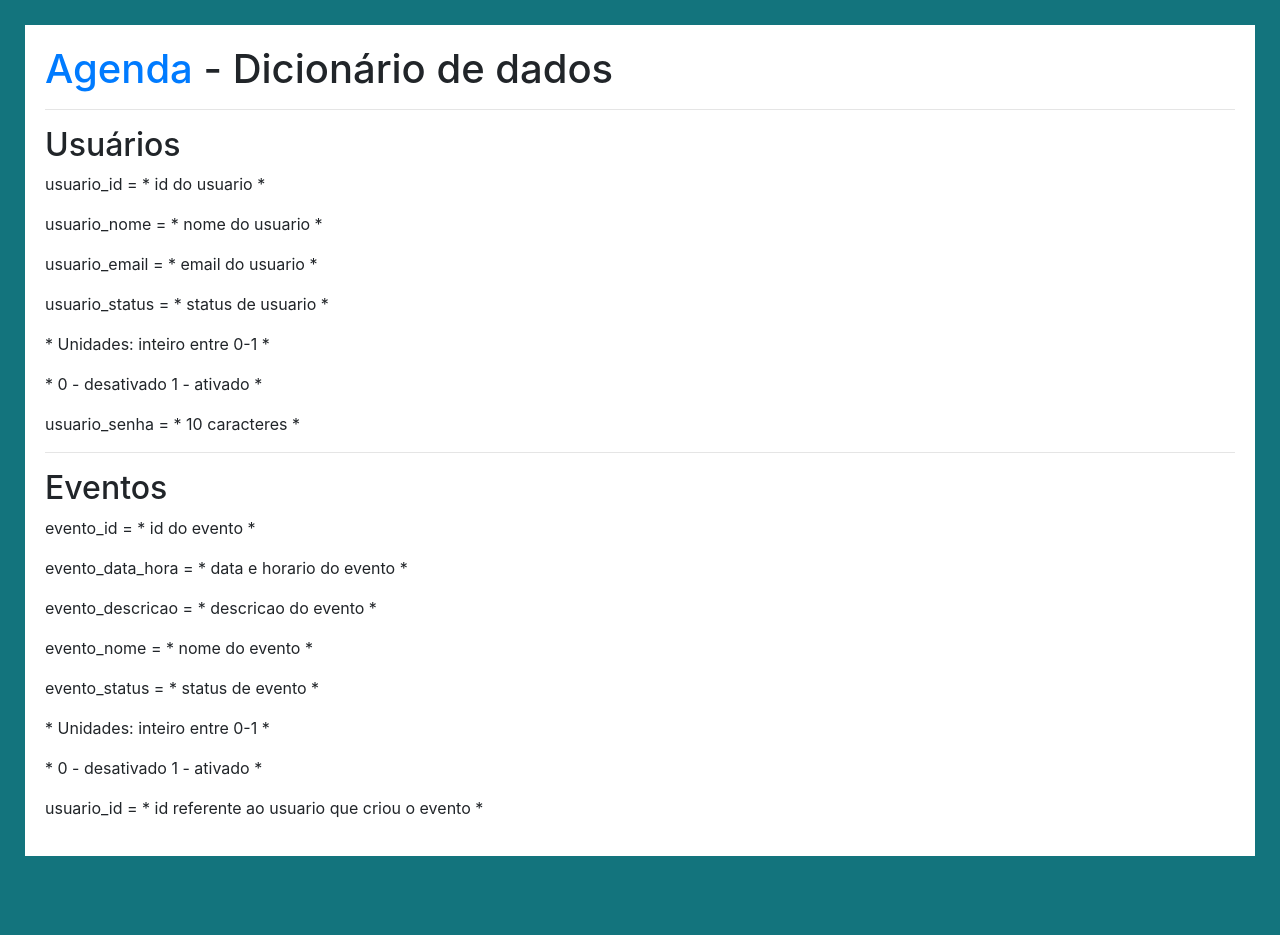
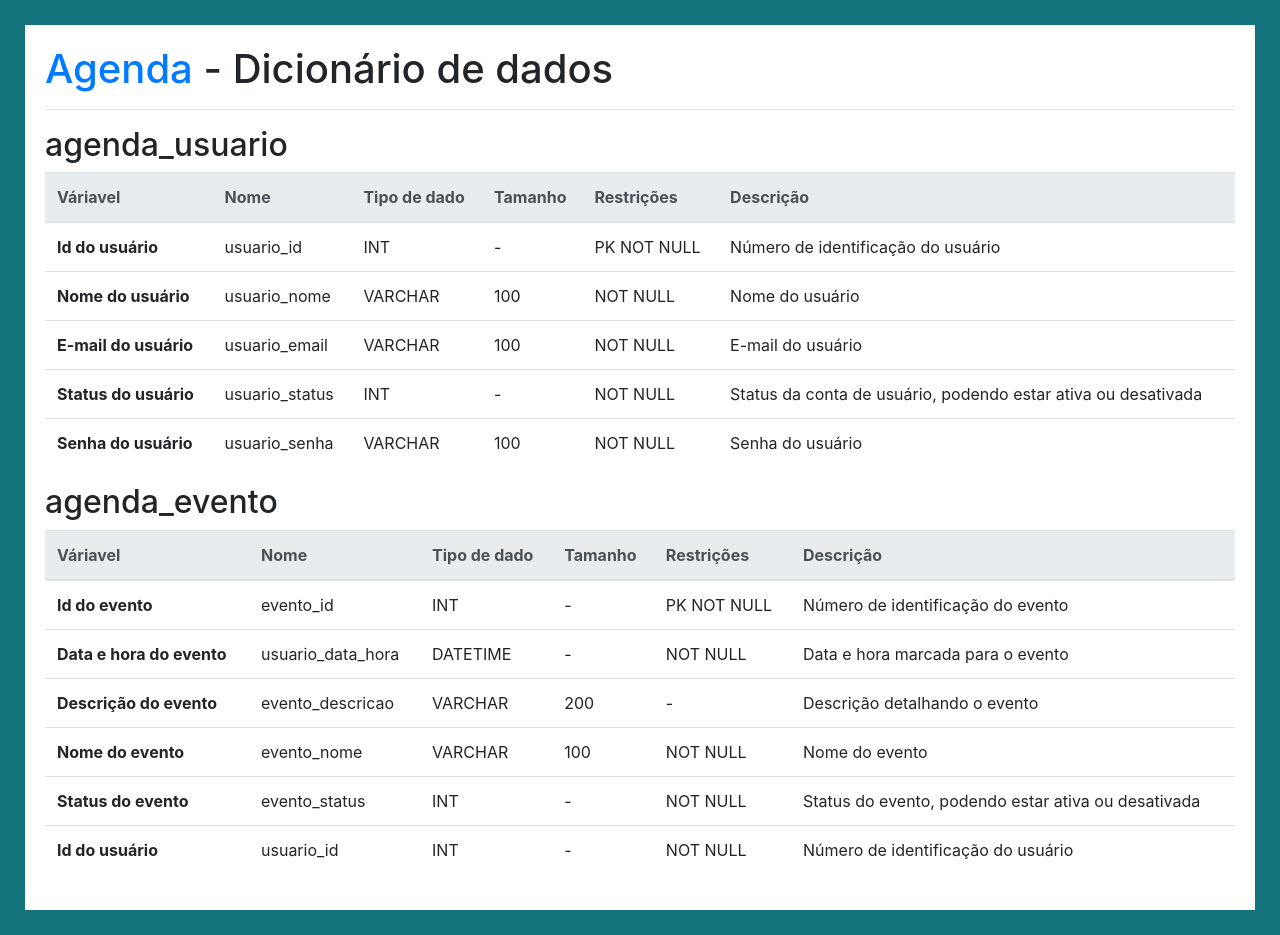
Before and after one commit to tgoofarias/projects, a plain HTML site: page templates/dicionario-dados.html in a window 1280 px wide. Before the commit the page ends 881 px from the top, so only its background shows below. Drawn offline with nearby package versions, Linux system fonts and the light colour scheme.

Commit message:
Pages changes

```diff
--- a/templates/dicionario-dados.html
+++ b/templates/dicionario-dados.html
@@ -14,26 +14,129 @@
 
             <h1><a href="./agenda.html">Agenda</a> - Dicionário de dados</h1>
             <hr>
-            <h2>Usuários</h2>
-            <p>usuario_id = * id do usuario *</p>
-            <p>usuario_nome = * nome do usuario *</p>
-            <p>usuario_email = * email do usuario *</p>
-            <p>usuario_status = * status de usuario *</p>
-            <p>* Unidades: inteiro entre 0-1 *</p>
-            <p>* 0 - desativado 1 - ativado *</p>
-            <p>usuario_senha = * 10 caracteres *</p>
-            <hr>
+            <h2>agenda_usuario</h2>
+            <table class="table">
 
-            <h2>Eventos</h2>
-            <p>evento_id = * id do evento *</p>
-            <p>evento_data_hora = * data e horario do evento *</p>
-            <p>evento_descricao = * descricao do evento *</p>
-            <p>evento_nome = * nome do evento *</p>
-            <p>evento_status = * status de evento *</p>
-            <p>* Unidades: inteiro entre 0-1 *</p>
-            <p>* 0 - desativado 1 - ativado *</p>
-            <p>usuario_id = * id referente ao usuario que criou o evento *</p>
+                <thead class="thead-light">
+                    <tr>
+                        <th scope="col">Váriavel</th>
+                        <th scope="col">Nome</th>
+                        <th scope="col">Tipo de dado</th>
+                        <th scope="col">Tamanho</th>
+                        <th scope="col">Restrições</th>
+                        <th scope="col">Descrição</th>
+                  </tr>
+                </thead>
 
+                <tbody>
+                    <tr>
+                        <th scope="row">Id do usuário</th>
+                        <td>usuario_id</td>
+                        <td>INT</td>
+                        <td>-</td>
+                        <td>PK NOT NULL</td>
+                        <td>Número de identificação do usuário</td>
+                    </tr>
+                    <tr>
+                        <th scope="row">Nome do usuário</th>
+                        <td>usuario_nome</td>
+                        <td>VARCHAR</td>
+                        <td>100</td>
+                        <td>NOT NULL</td>
+                        <td>Nome do usuário</td>
+                    </tr>
+                    <tr>
+                        <th scope="row">E-mail do usuário</th>
+                        <td>usuario_email</td>
+                        <td>VARCHAR</td>
+                        <td>100</td>
+                        <td>NOT NULL</td>
+                        <td>E-mail do usuário</td>
+                    </tr>
+                    <tr>
+                        <th scope="row">Status do usuário</th>
+                        <td>usuario_status</td>
+                        <td>INT</td>
+                        <td>-</td>
+                        <td>NOT NULL</td>
+                        <td>Status da conta de usuário, podendo estar ativa ou desativada</td>
+                    </tr>
+                    <tr>
+                        <th scope="row">Senha do usuário</th>
+                        <td>usuario_senha</td>
+                        <td>VARCHAR</td>
+                        <td>100</td>
+                        <td>NOT NULL</td>
+                        <td>Senha do usuário</td>
+                    </tr>
+                </tbody>
+            </table>
+
+            <h2>agenda_evento</h2>
+            <table class="table">
+
+                <thead class="thead-light">
+                    <tr>
+                        <th scope="col">Váriavel</th>
+                        <th scope="col">Nome</th>
+                        <th scope="col">Tipo de dado</th>
+                        <th scope="col">Tamanho</th>
+                        <th scope="col">Restrições</th>
+                        <th scope="col">Descrição</th>
+                  </tr>
+                </thead>
+
+                <tbody>
+                    <tr>
+                        <th scope="row">Id do evento</th>
+                        <td>evento_id</td>
+                        <td>INT</td>
+                        <td>-</td>
+                        <td>PK NOT NULL</td>
+                        <td>Número de identificação do evento</td>
+                    </tr>
+                    <tr>
+                        <th scope="row">Data e hora do evento</th>
+                        <td>usuario_data_hora</td>
+                        <td>DATETIME</td>
+                        <td>-</td>
+                        <td>NOT NULL</td>
+                        <td>Data e hora marcada para o evento</td>
+                    </tr>
+                    <tr>
+                        <th scope="row">Descrição do evento</th>
+                        <td>evento_descricao</td>
+                        <td>VARCHAR</td>
+                        <td>200</td>
+                        <td>-</td>
+                        <td>Descrição detalhando o evento</td>
+                    </tr>
+                    <tr>
+                        <th scope="row">Nome do evento</th>
+                        <td>evento_nome</td>
+                        <td>VARCHAR</td>
+                        <td>100</td>
+                        <td>NOT NULL</td>
+                        <td>Nome do evento</td>
+                    </tr>
+                    <tr>
+                        <th scope="row">Status do evento</th>
+                        <td>evento_status</td>
+                        <td>INT</td>
+                        <td>-</td>
+                        <td>NOT NULL</td>
+                        <td>Status do evento, podendo estar ativa ou desativada</td>
+                    </tr>
+                    <tr>
+                        <th scope="row">Id do usuário</th>
+                        <td>usuario_id</td>
+                        <td>INT</td>
+                        <td>-</td>
+                        <td>NOT NULL</td>
+                        <td>Número de identificação do usuário</td>
+                    </tr>
+                </tbody>
+            </table>
         </div>
     </div>
 </body>
```
Also changed, not shown: templates/agenda.html (+6 -1 lines), templates/casos-de-uso.html (added, +22 -0 lines), templates/mer.html (added, +23 -0 lines), templates/modelo-c4.html (renamed from templates/analise-projeto.html, +8 -11 lines), templates/regras.html (added, +52 -0 lines), templates/requisitos.html (+1 -35 lines), templates/system-metaphor.html (added, +22 -0 lines), static/img/casos-de-uso-nnn.png (added), static/img/system-metaphor.png (added).
